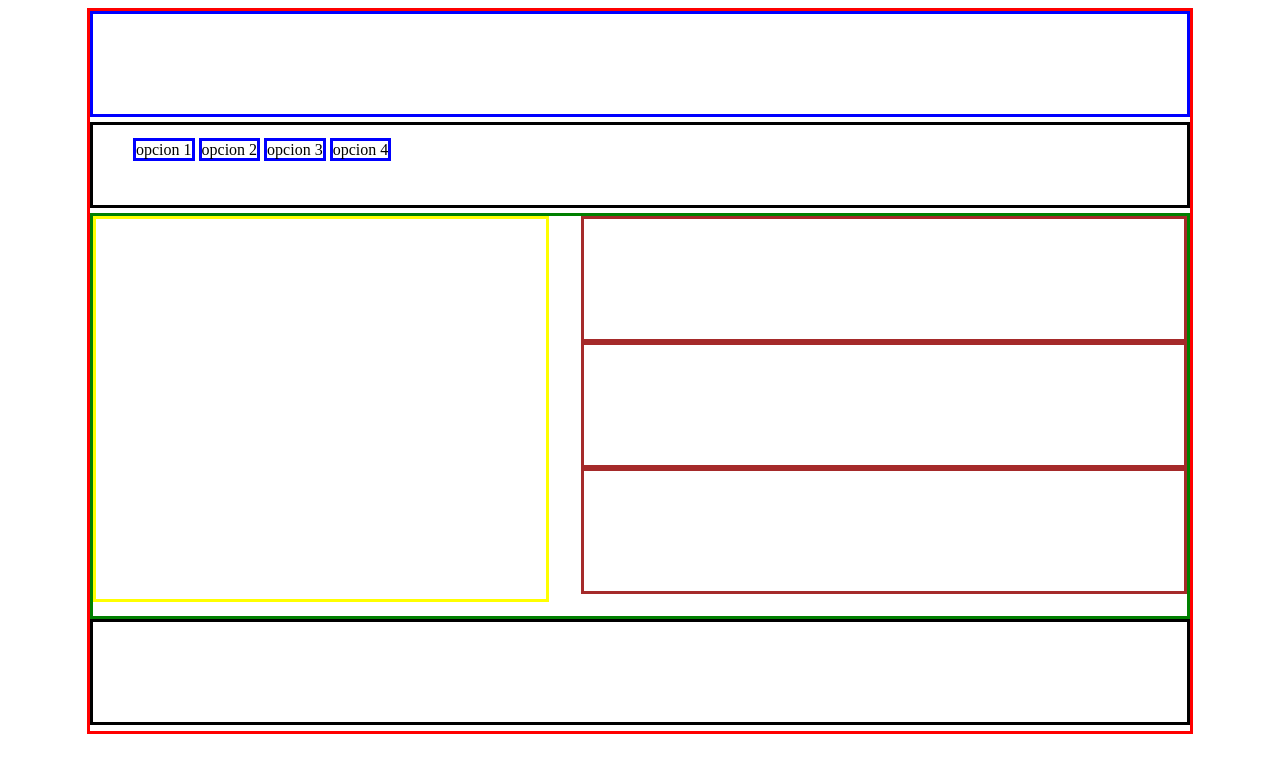
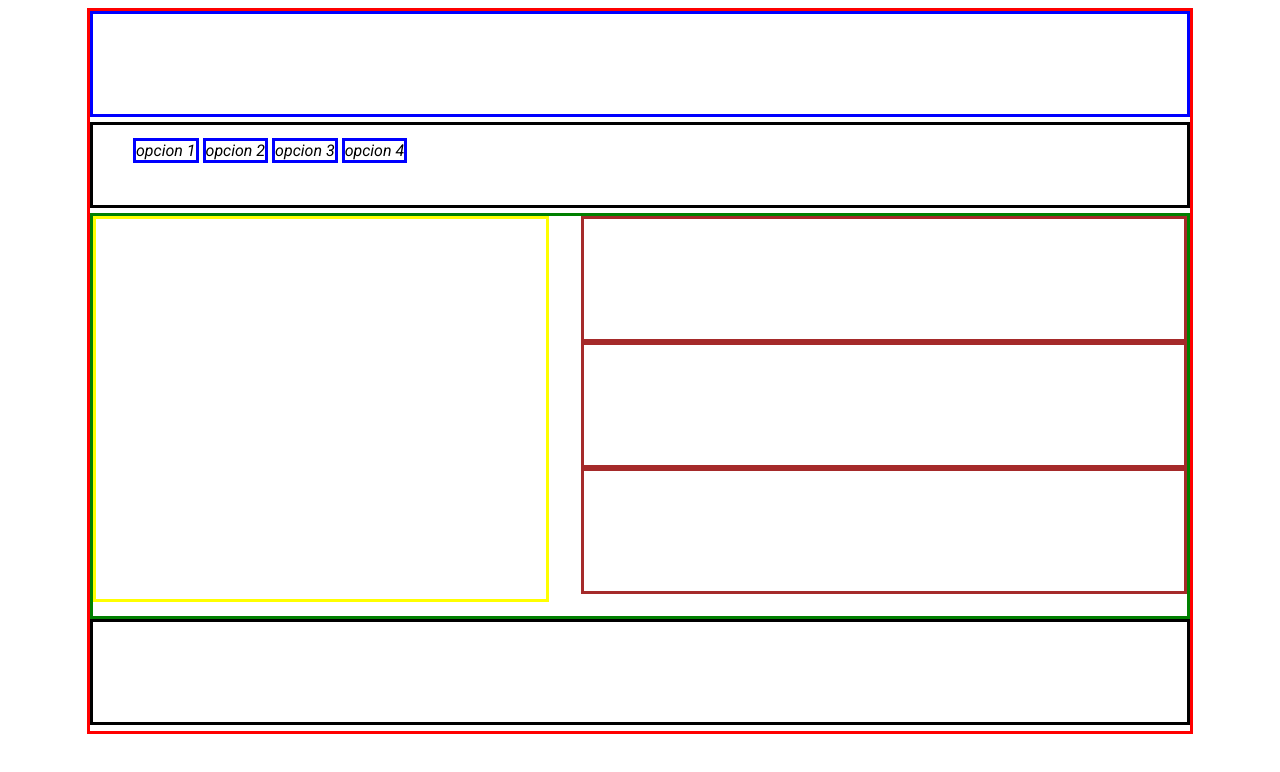
Before and after one commit to Thomasmarriag/veterinaria, a plain HTML site: page docs/index.html in a window 1280 px wide. Drawn offline with Linux system fonts and the light colour scheme.

Commit message:
cambio de letra

```diff
--- a/docs/estilos.css
+++ b/docs/estilos.css
@@ -37,4 +37,5 @@ nav ul li {
     border: 3px solid blue;
     width: 100px;
     display: inline;
+    font-family: 'Roboto', sans-serif;
 }
--- a/docs/index.html
+++ b/docs/index.html
@@ -5,6 +5,9 @@
     <meta http-equiv="X-UA-Compatible" content="IE=edge">
     <meta name="viewport" content="width=device-width, initial-scale=1.0">
     <link rel="stylesheet" href="estilos.css">
+    <link rel="preconnect" href="https://fonts.googleapis.com">
+    <link rel="preconnect" href="https://fonts.gstatic.com" crossorigin>
+    <link href="https://fonts.googleapis.com/css2?family=Roboto:ital@1&display=swap" rel="stylesheet">
     <title>veterinaria barranquilla</title>
 </head>
 <body>
```
